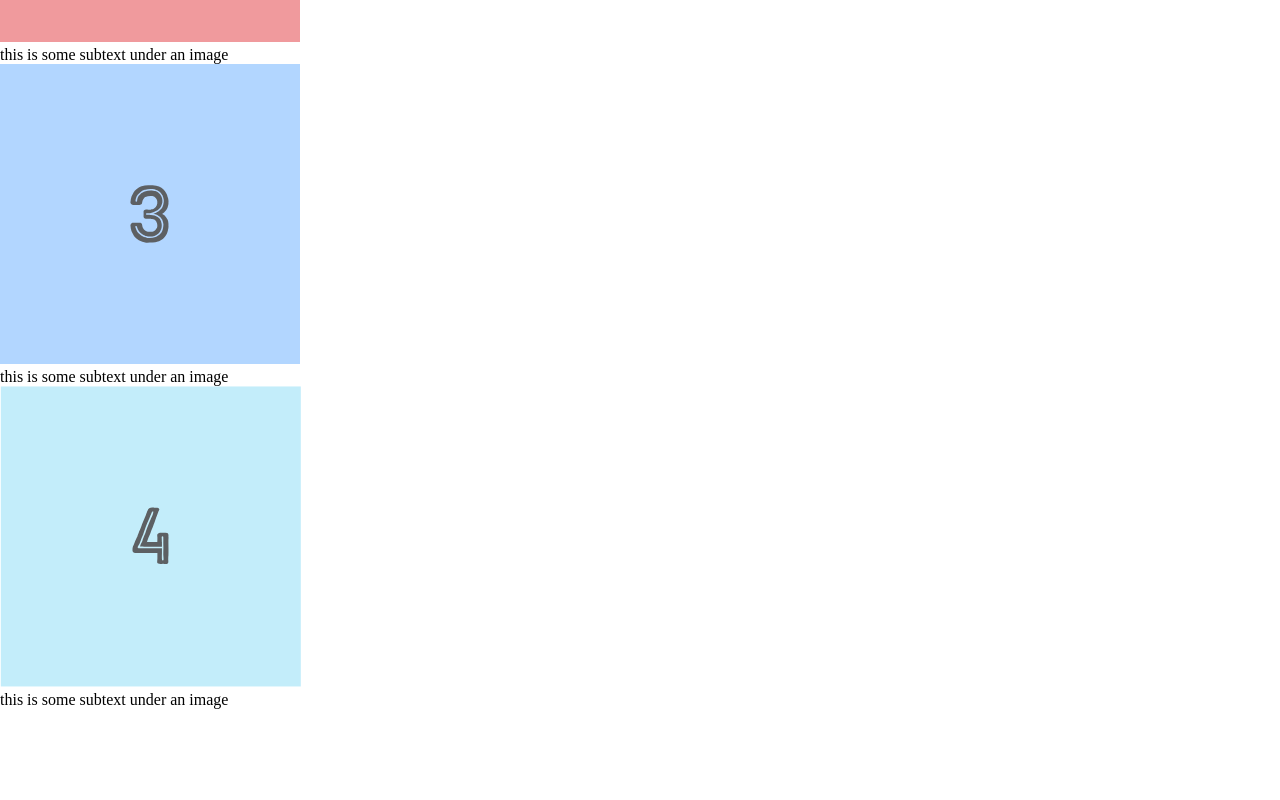
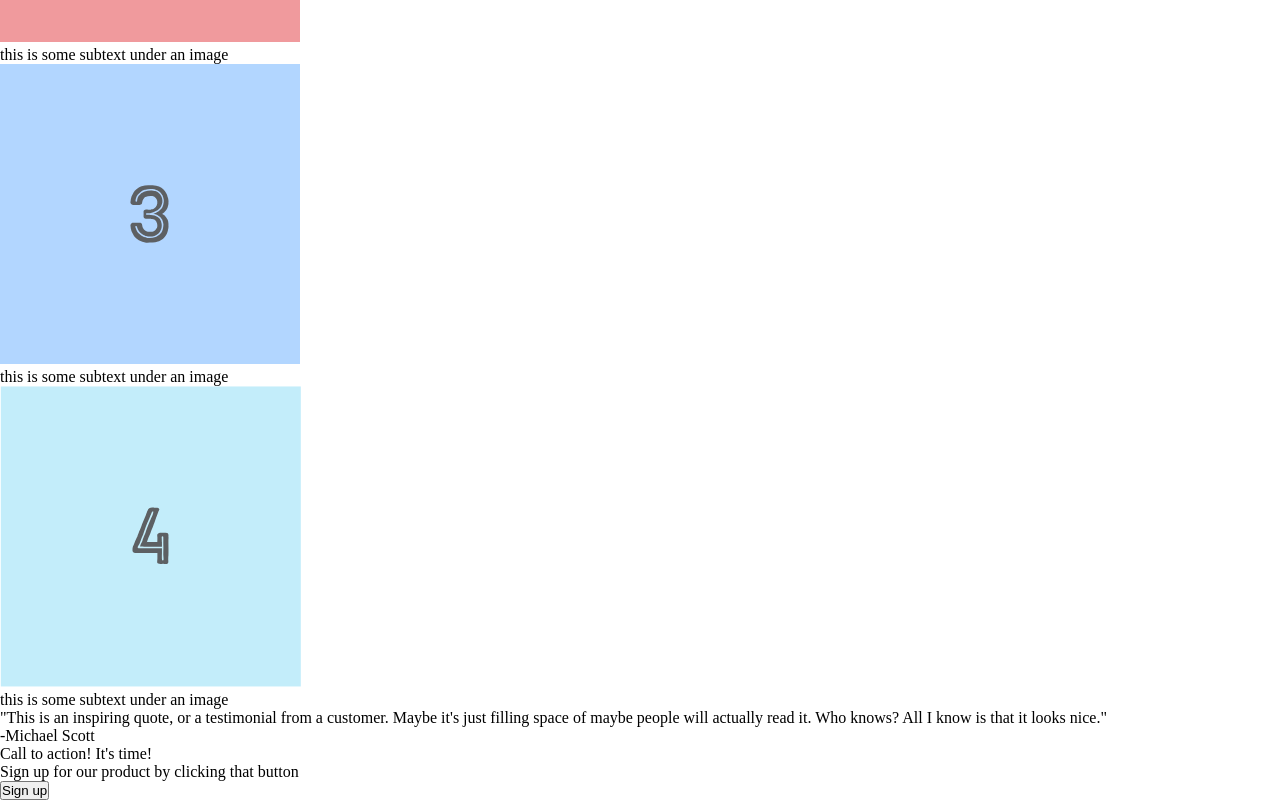
Before and after one commit to japuus/landing-page-2024, a plain HTML site: page index.html in a window 1280 px wide. Shown: the part 1157-1957 px from the top of the page. Before the commit the page ends 1866 px from the top, so only its background shows below. Drawn offline with Linux system fonts and the light colour scheme.

Commit message:
Add section for a quote and section for signing up

```diff
--- a/index.html
+++ b/index.html
@@ -51,7 +51,24 @@
   </div>
 </div>
 
+<!-- quote section below -->
+<div class="quote-section">
+  <div class="quote-container">
+    <div class="quote">"This is an inspiring quote, or a testimonial from a customer. Maybe it's just filling space of maybe people will actually read it. Who knows? All I know is that it looks nice."</div>
+    <div class="quote-attribute">-Michael Scott</div>
+  </div>
 </div>
+
+<!-- sign up section below -->
+ <div class="sign-up-section">
+  <div class="sign-up-container">
+    <div class="sign-up-texts-container">
+      <div class="sign-up-text-1">Call to action! It's time!</div>
+      <div class="sign-up-text-2">Sign up for our product by clicking that button</div>
+    </div>
+    <button class="sign-up-button">Sign up</button>
+  </div>
+ </div>
 
 </body>
 </html>
```
